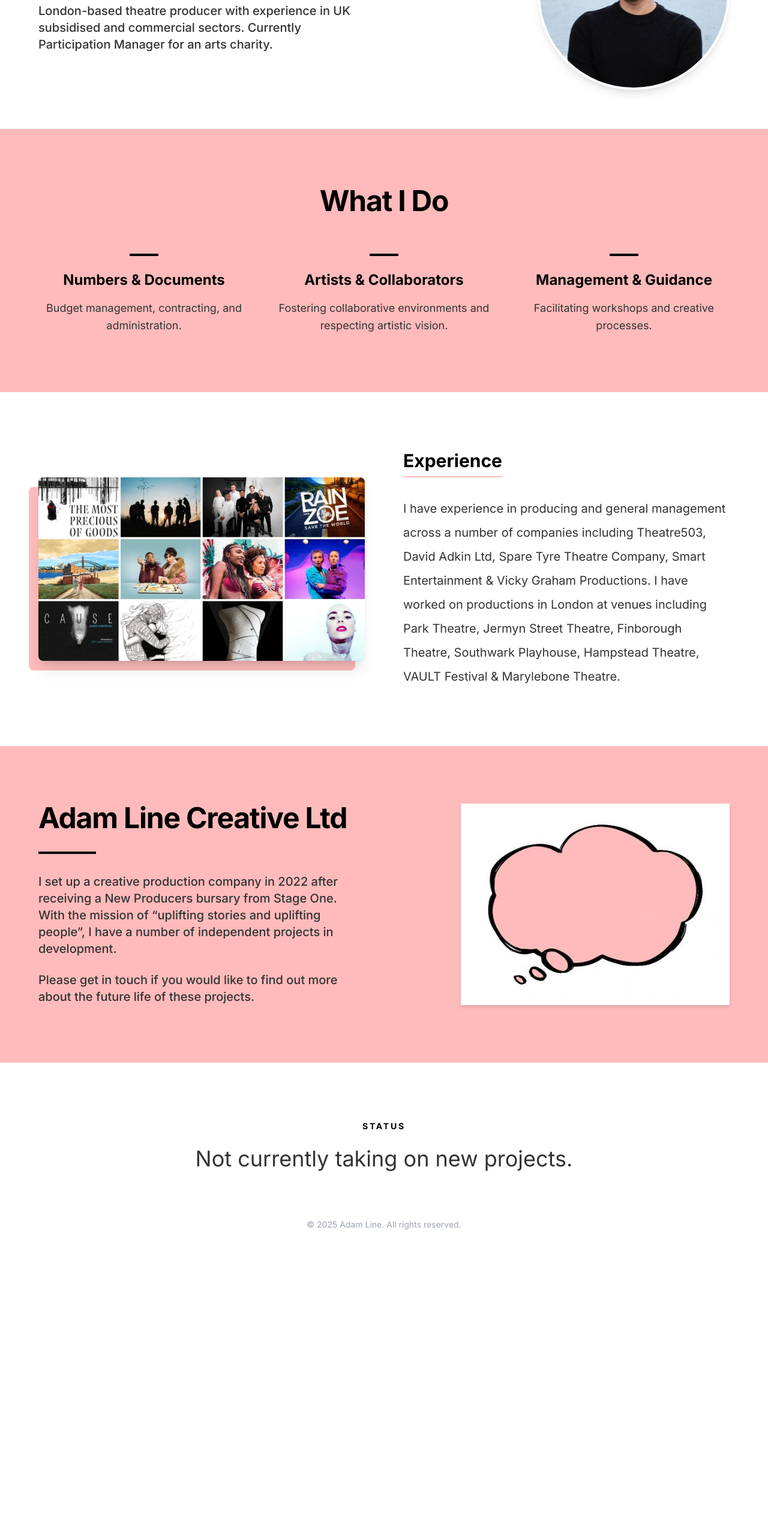
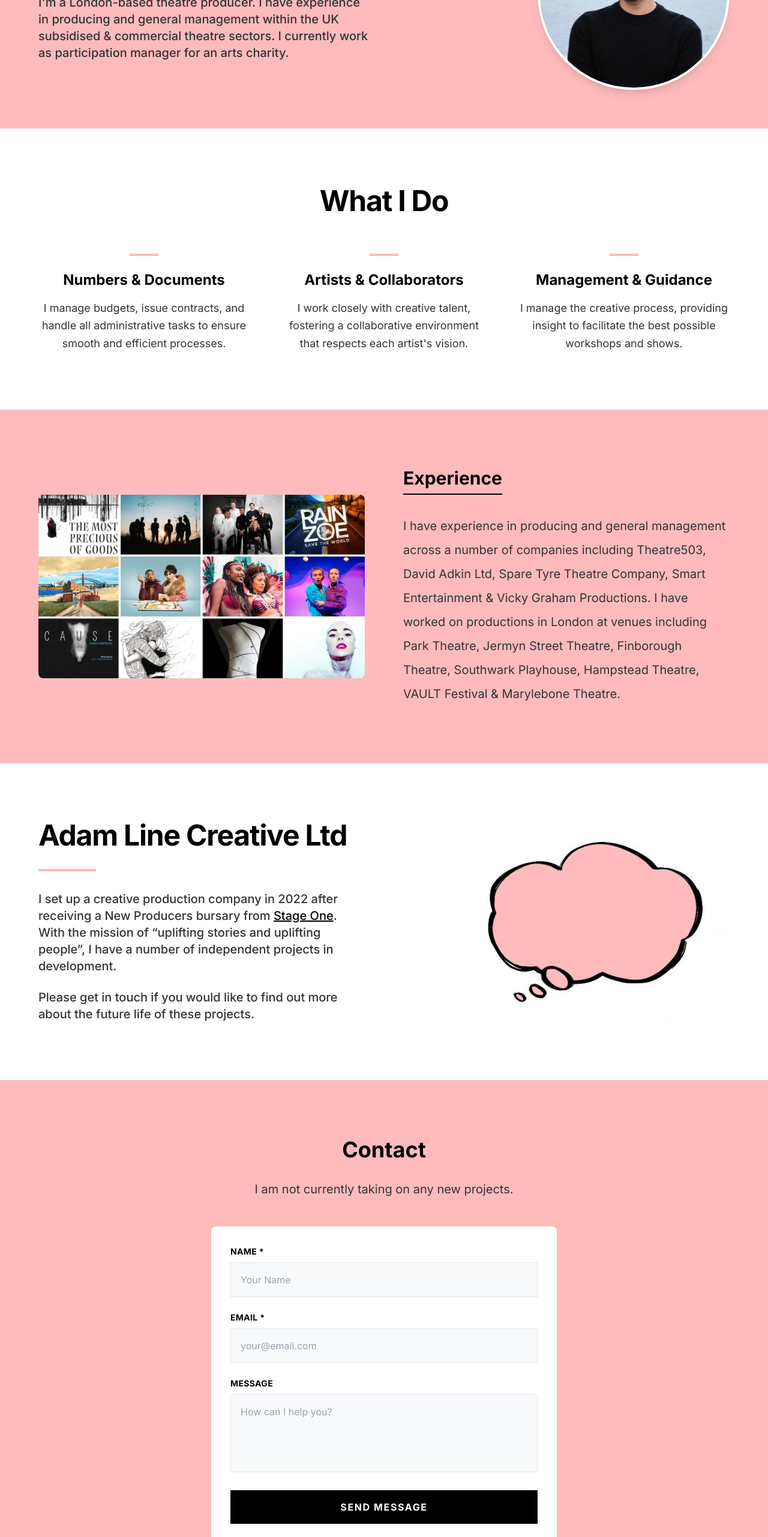
Before and after one commit to A-D-Line/adam-portfolio, a React (Vite) app: page / in a window 1280 px wide. Shown: the part 234-2797 px from the top of the page at 60% size. Before the commit the page ends 2382 px from the top, so only its background shows below. Built offline with nearby package versions, Linux system fonts and the light colour scheme.

Commit message:
final runthrough based on client feedback

```diff
--- a/src/components/Company.tsx
+++ b/src/components/Company.tsx
@@ -3,7 +3,7 @@ import companyLogo from '../assets/company-logo.png';
 
 const Company: React.FC = () => {
     return (
-        <section className="py-24 px-8 bg-soft-pink w-full">
+        <section className="py-24 px-8 bg-white w-full">
             <div className="max-w-6xl mx-auto flex flex-col md:flex-row items-center gap-16">
 
                 {/* Text Content - Left */}
@@ -11,11 +11,11 @@ const Company: React.FC = () => {
                     <h2 className="text-4xl md:text-5xl font-black mb-8 text-black tracking-tight leading-tight">
                         Adam Line Creative Ltd
                     </h2>
-                    <div className="w-24 h-1 bg-black mb-8"></div>
+                    <div className="w-24 h-1 bg-soft-pink mb-8"></div>
 
                     <div className="space-y-6 text-lg md:text-xl text-dark-grey leading-relaxed font-medium">
                         <p>
-                            I set up a creative production company in 2022 after receiving a New Producers bursary from Stage One.
+                            I set up a creative production company in 2022 after receiving a New Producers bursary from <a href="https://stageone.uk.com/" target="_blank" rel="noopener noreferrer" className="text-black underline hover:text-soft-pink transition-colors">Stage One</a>.
                             With the mission of “uplifting stories and uplifting people”, I have a number of independent projects in development.
                         </p>
                         <p>
@@ -29,7 +29,7 @@ const Company: React.FC = () => {
                     <img
                         src={companyLogo}
                         alt="Adam Line Creative Logo - Just Bubble"
-                        className="w-full max-w-md object-contain drop-shadow-md"
+                        className="w-full max-w-md object-contain"
                     />
                 </div>
 
--- a/src/components/Contact.tsx
+++ b/src/components/Contact.tsx
@@ -2,16 +2,64 @@ import React from 'react';
 
 const Contact: React.FC = () => {
     return (
-        <section className="py-24 px-8 bg-white w-full text-center">
-            <div className="max-w-2xl mx-auto">
-                <h2 className="text-sm font-bold tracking-[0.2em] mb-6 text-black uppercase">
-                    Status
-                </h2>
-                <p className="text-3xl md:text-4xl font-light text-dark-grey">
-                    Not currently taking on new projects.
+        <section className="py-24 px-8 bg-soft-pink w-full">
+            <div className="max-w-xl mx-auto">
+                <h2 className="text-4xl font-bold mb-8 text-black text-center">Contact</h2>
+
+                <p className="text-xl text-dark-grey text-center mb-12">
+                    I am not currently taking on any new projects.
                 </p>
 
-                <div className="mt-20 text-sm text-gray-400">
+                <form
+                    action="mailto:adam@adamline.co.uk"
+                    method="post"
+                    encType="text/plain"
+                    className="space-y-6 bg-white p-8 rounded-lg shadow-sm"
+                >
+                    <div>
+                        <label htmlFor="name" className="block text-sm font-bold text-black mb-2 uppercase tracking-wide">Name *</label>
+                        <input
+                            type="text"
+                            id="name"
+                            name="name"
+                            required
+                            className="w-full p-4 bg-gray-50 border border-gray-200 focus:border-black focus:ring-0 outline-none transition-colors"
+                            placeholder="Your Name"
+                        />
+                    </div>
+
+                    <div>
+                        <label htmlFor="email" className="block text-sm font-bold text-black mb-2 uppercase tracking-wide">Email *</label>
+                        <input
+                            type="email"
+                            id="email"
+                            name="email"
+                            required
+                            className="w-full p-4 bg-gray-50 border border-gray-200 focus:border-black focus:ring-0 outline-none transition-colors"
+                            placeholder="your@email.com"
+                        />
+                    </div>
+
+                    <div>
+                        <label htmlFor="message" className="block text-sm font-bold text-black mb-2 uppercase tracking-wide">Message</label>
+                        <textarea
+                            id="message"
+                            name="message"
+                            rows={4}
+                            className="w-full p-4 bg-gray-50 border border-gray-200 focus:border-black focus:ring-0 outline-none transition-colors resize-none"
+                            placeholder="How can I help you?"
+                        ></textarea>
+                    </div>
+
+                    <button
+                        type="submit"
+                        className="w-full py-4 bg-black text-white font-bold uppercase tracking-widest hover:bg-gray-800 transition-colors"
+                    >
+                        Send Message
+                    </button>
+                </form>
+
+                <div className="mt-16 text-sm text-dark-grey text-center opacity-60">
                     &copy; {new Date().getFullYear()} Adam Line. All rights reserved.
                 </div>
             </div>
--- a/src/components/CorePillars.tsx
+++ b/src/components/CorePillars.tsx
@@ -4,26 +4,26 @@ const CorePillars: React.FC = () => {
     const pillars = [
         {
             title: "Numbers & Documents",
-            description: "Budget management, contracting, and administration."
+            description: "I manage budgets, issue contracts, and handle all administrative tasks to ensure smooth and efficient processes."
         },
         {
             title: "Artists & Collaborators",
-            description: "Fostering collaborative environments and respecting artistic vision."
+            description: "I work closely with creative talent, fostering a collaborative environment that respects each artist's vision."
         },
         {
             title: "Management & Guidance",
-            description: "Facilitating workshops and creative processes."
+            description: "I manage the creative process, providing insight to facilitate the best possible workshops and shows."
         }
     ];
 
     return (
-        <section className="py-24 px-8 bg-soft-pink w-full">
+        <section className="py-24 px-8 bg-white w-full">
             <div className="max-w-6xl mx-auto">
                 <h2 className="text-4xl md:text-5xl font-bold mb-16 text-center text-black tracking-tight">What I Do</h2>
                 <div className="grid grid-cols-1 md:grid-cols-3 gap-12 text-center">
                     {pillars.map((pillar, index) => (
                         <div key={index} className="flex flex-col items-center group">
-                            <div className="w-12 h-1 bg-black mb-6 transition-all duration-300 group-hover:w-24"></div>
+                            <div className="w-12 h-1 bg-soft-pink mb-6 transition-all duration-300 group-hover:w-24"></div>
                             <h3 className="text-2xl font-bold mb-4 text-black">{pillar.title}</h3>
                             <p className="text-lg text-dark-grey leading-relaxed">{pillar.description}</p>
                         </div>
--- a/src/components/Experience.tsx
+++ b/src/components/Experience.tsx
@@ -3,7 +3,7 @@ import experienceCollage from '../assets/experience-collage.png';
 
 const Experience: React.FC = () => {
     return (
-        <section className="py-24 px-8 bg-white w-full">
+        <section className="py-24 px-8 bg-soft-pink w-full">
             <div className="max-w-6xl mx-auto flex flex-col md:flex-row items-center gap-16">
 
                 {/* Image - Left */}
@@ -12,16 +12,15 @@ const Experience: React.FC = () => {
                         <img
                             src={experienceCollage}
                             alt="Montage of theatre productions and logos"
-                            className="w-full rounded-lg shadow-xl"
+                            className="w-full rounded-lg"
                         />
                     </div>
-                    {/* Decorative element */}
-                    <div className="absolute top-4 -left-4 w-full h-full bg-soft-pink rounded-lg -z-0"></div>
+
                 </div>
 
                 {/* Text Content - Right */}
                 <div className="flex-1">
-                    <h2 className="text-3xl font-bold mb-8 text-black border-b-2 border-soft-pink pb-2 inline-block">Experience</h2>
+                    <h2 className="text-3xl font-bold mb-8 text-black border-b-2 border-black pb-2 inline-block">Experience</h2>
                     <p className="text-xl text-dark-grey leading-loose">
                         I have experience in producing and general management across a number of companies
                         including Theatre503, David Adkin Ltd, Spare Tyre Theatre Company, Smart Entertainment &
--- a/src/components/Hero.tsx
+++ b/src/components/Hero.tsx
@@ -3,16 +3,17 @@ import headshot from '../assets/adam-headshot.jpg';
 
 const Hero: React.FC = () => {
     return (
-        <section className="py-12 md:py-16 px-8 bg-white w-full border-b border-gray-100">
+        <section className="py-12 md:py-16 px-8 bg-soft-pink w-full border-b border-gray-100">
             <div className="max-w-6xl mx-auto flex flex-col md:flex-row items-center justify-between gap-12">
 
                 {/* Text Content - Left */}
                 <div className="flex-1 text-left order-2 md:order-1">
                     <h1 className="text-5xl md:text-6xl font-bold mb-6 tracking-tighter text-black">Adam Line</h1>
-                    <div className="w-24 h-1 bg-soft-pink mb-6"></div>
+                    <div className="w-24 h-1 bg-black mb-6"></div>
                     <p className="text-lg md:text-xl text-dark-grey leading-relaxed font-medium max-w-xl">
-                        London-based theatre producer with experience in UK subsidised and commercial sectors.
-                        Currently Participation Manager for an arts charity.
+                        I'm a London-based theatre producer. I have experience in producing and general management
+                        within the UK subsidised & commercial theatre sectors. I currently work as participation
+                        manager for an arts charity.
                     </p>
                 </div>
 
```
